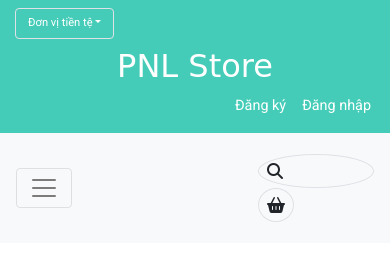
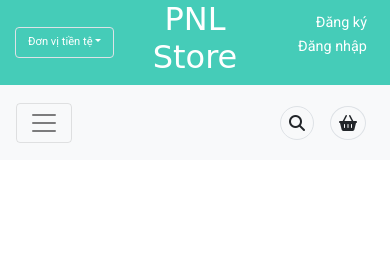
Before and after one commit to PhanNhatLam/bootstrap-DEMO, a plain HTML site: page index.html in a window 390 px wide. Drawn offline with nearby package versions, Linux system fonts and the light colour scheme; a web font is replaced by a local one.

Commit message:
Update Navigation Menu

```diff
--- a/index.html
+++ b/index.html
@@ -22,8 +22,8 @@
 
 	<header>
 		<div class="container">
-			<div class="row">
-				<div class="col-md-4 col-sm-12 col-12">
+			<div class="row d-flex align-items-center">
+				<div class="col-md-4 col-4">
 					<div class="btn-group">
 						<button class="btn border dropdown-toggle my-md-4 my-2 text-white bg-primary-color" data-toggle="dropdown" aria-haspopup="true" aria-expanded="false">Đơn vị tiền tệ</button>
 						<div class="dropdown-menu">
@@ -31,20 +31,21 @@
 						</div>
 					</div>
 				</div>
-				<div class="col-md-4 col-12 text-center">
+				<div class="col-md-4 col-4 text-center">
 					<h2 class="my-md-3 site-title primary-color text-white">PNL Store</h2>
 				</div>
-				<div class="col-md-4 col-12 text-right">
+				<div class="col-md-4 col-4 text-right">
 					<p class="my-md-4 header-links">
 						<a href="#" class="px-2">Đăng ký</a>
-						<a href="#" class="px-1">Đăng nhập</a>
+						<a href="#" class="px-2">Đăng nhập</a>
 					</p>
 				</div>
 			</div>
 		</div>
 
 		<div class="container-fluid p-0">
-			<nav class="navbar navbar-expand-lg navbar-light bg-light">
+			<nav class="navbar navbar-expand-lg navbar-light bg-light d-flex">
+			  <div class="noName">
 			  	<button class="navbar-toggler" type="button" data-toggle="collapse" data-target="#navbarNav" aria-controls="navbarNav" aria-expanded="false" aria-label="Toggle navigation">
 			    <span class="navbar-toggler-icon"></span>
 				</button>
@@ -67,14 +68,15 @@
 				      </li>
 				    </ul>
 				  </div>
+			  </div>
 
-			  <div class="navbar-nav">
-			  	<li class="nav-item border rounded-circle mx-2 search-icon">
+			  <div class="navbar-nav d-flex flex-row">
+			  	<div class="nav-item border rounded-circle mx-2 search-icon">
 			  		<i class="fas fa-search p-2"></i>
-			  	</li>
-			  	<li class="nav-item border rounded-circle mx-2 basket-icon">
+			  	</div>
+			  	<div class="nav-item border rounded-circle mx-2 basket-icon">
 			  		<i class="fas fa-shopping-basket p-2"></i>
-			  	</li>
+			  	</div>
 			  </div>
 
 			</nav>
--- a/style.css
+++ b/style.css
@@ -67,10 +67,18 @@ header .site-title {
 	padding: 0 1.3em;
 }
 
-.navbar-nav .search-icon {
-	margin-right: 0 !important;
+.noName {
+	flex-grow: 1;
 }
 
-.navbar-nav .basket-icon {
-	margin-right: 5rem !important;
+@media (min-width: 992px){
+	.basket-icon {
+		margin-right: 5rem !important;
+	}
 }
+
+@media (max-width: 991px){
+	#navbarNav {
+		position: absolute;
+	}
+}
```
Lines whose indentation alone changed are shown as unchanged.
